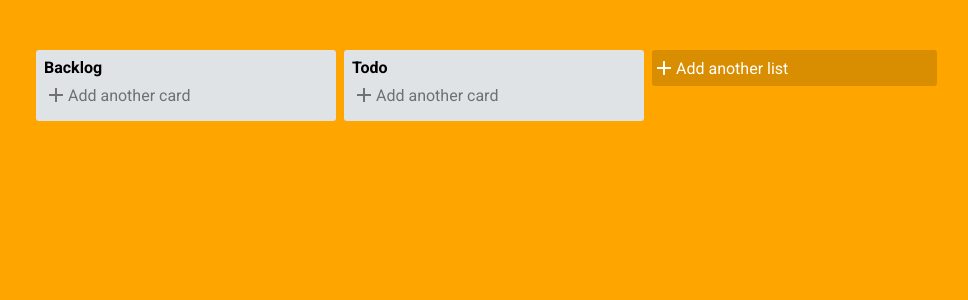
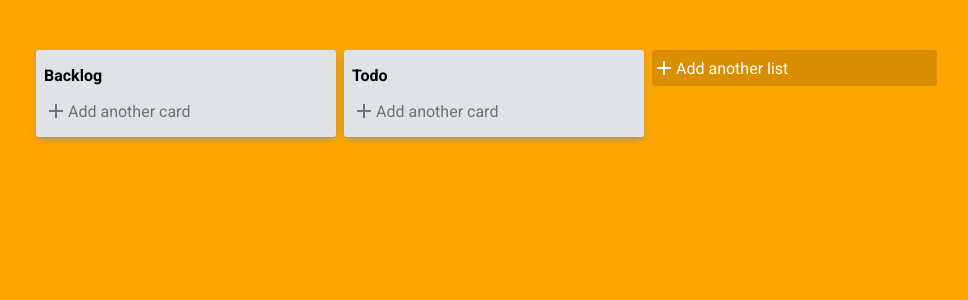
Before and after one commit to andasan/taskban, a React (Create React App) app: page / in a window 1280 px wide. Shown: the top 300 px of the page, without its empty margins (14-982 px from the left). Built offline with nearby package versions, Linux system fonts and the light colour scheme.

Commit message:
added more option icon with on hover functionality

```diff
--- a/src/components/TaskbanCard.js
+++ b/src/components/TaskbanCard.js
@@ -1,25 +1,44 @@
-import React from 'react'
-import Card from '@material-ui/core/Card'
-import Typography from '@material-ui/core/Typography';
-import CardContent from '@material-ui/core/CardContent';
-import { Draggable } from 'react-beautiful-dnd';
-import styled from 'styled-components';
+import React, { useState } from "react";
+import Card from "@material-ui/core/Card";
+import Typography from "@material-ui/core/Typography";
+import CardContent from "@material-ui/core/CardContent";
+import { Draggable } from "react-beautiful-dnd";
+import MoreHorizIcon from "@material-ui/icons/MoreHoriz";
+import styled from "styled-components";
 
 const CardContainer = styled.div`
-    margin-bottom: 8px;
+  margin-bottom: 8px;
+  position: relative;
+`;
+
+const InfoButton = styled.div`
+  position: absolute;
+  width: 100%;
+  display: flex;
+  justify-content: flex-end;
+  padding: 5px;
 `;
 
 const TaskbanCard = ({ text, id, index }) => {
+    const [toggleHover, setToggleHover] = useState(false);
+
     return (
         <Draggable draggableId={String(id)} index={index}>
-            {provided => (
-                <CardContainer ref={provided.innerRef} {...provided.draggableProps} {...provided.dragHandleProps}>
-                    <Card>
+            {(provided) => (
+                <CardContainer
+                    ref={provided.innerRef}
+                    {...provided.draggableProps}
+                    {...provided.dragHandleProps}
+                >
+                    <Card
+                        onMouseEnter={() => setToggleHover(true)}
+                        onMouseLeave={() => setToggleHover(false)}
+                    >
+                        <InfoButton>
+                            {toggleHover && <MoreHorizIcon />}
+                        </InfoButton>
                         <CardContent>
-                            <Typography
-                                color="textSecondary"
-                                gutterBottom
-                            >
+                            <Typography color="textSecondary" gutterBottom>
                                 {text}
                             </Typography>
                         </CardContent>
@@ -27,7 +46,7 @@ const TaskbanCard = ({ text, id, index }) => {
                 </CardContainer>
             )}
         </Draggable>
-    )
-}
+    );
+};
 
-export default TaskbanCard
+export default TaskbanCard;
--- a/src/components/TaskbanList.js
+++ b/src/components/TaskbanList.js
@@ -1,7 +1,8 @@
-import React from "react";
+import React, { useState } from "react";
 import TaskbanCard from "./TaskbanCard";
 import TaskbanActionButton from "./TaskbanActionButton";
 import { Draggable, Droppable } from "react-beautiful-dnd";
+import MoreHorizIcon from '@material-ui/icons/MoreHoriz';
 import styled from "styled-components";
 
 const Container = styled.div`
@@ -11,21 +12,43 @@ const Container = styled.div`
   height: 100%;
   padding: 8px;
   margin-right: 8px;
+  -webkit-box-shadow: 0px 3px 8px -2px rgba(137,137,137,0.97);
+  box-shadow: 0px 3px 8px -2px rgba(137,137,137,0.97);
+
+  &:hover{
+      background-color: #ccc;
+  }
+`;
+
+const HeaderContainer = styled.div`
+  display: flex;
+  justify-content: space-between;
+  align-items: center;
 `;
 
 const TaskbanList = ({ listId, title, cards, index }) => {
+    const [toggleHover, setToggleHover] = useState(false);
+
     return (
-    <Draggable draggableId={String(listId)} index={index}>
+        <Draggable
+            draggableId={String(listId)}
+            index={index}
+        >
             {(provided) => (
                 <Container
                     {...provided.draggableProps}
                     ref={provided.innerRef}
                     {...provided.dragHandleProps}
+                    onMouseEnter={() => setToggleHover(true)}
+                    onMouseLeave={() => setToggleHover(false)}
                 >
                     <Droppable droppableId={String(listId)}>
                         {(provided) => (
                             <div {...provided.droppableProps} ref={provided.innerRef}>
-                <h4 style={{ textTransform: "capitalize" }}>{title}</h4>
+                                <HeaderContainer>
+                                    <h4 style={{ textTransform: "capitalize", padding: "8px 0" }}>{title}</h4>
+                                    {toggleHover && <MoreHorizIcon />}
+                                    </HeaderContainer>
                                 {cards.map((card, index) => (
                                     <TaskbanCard
                                         key={card.id}
```
Lines whose indentation alone changed are shown as unchanged.
